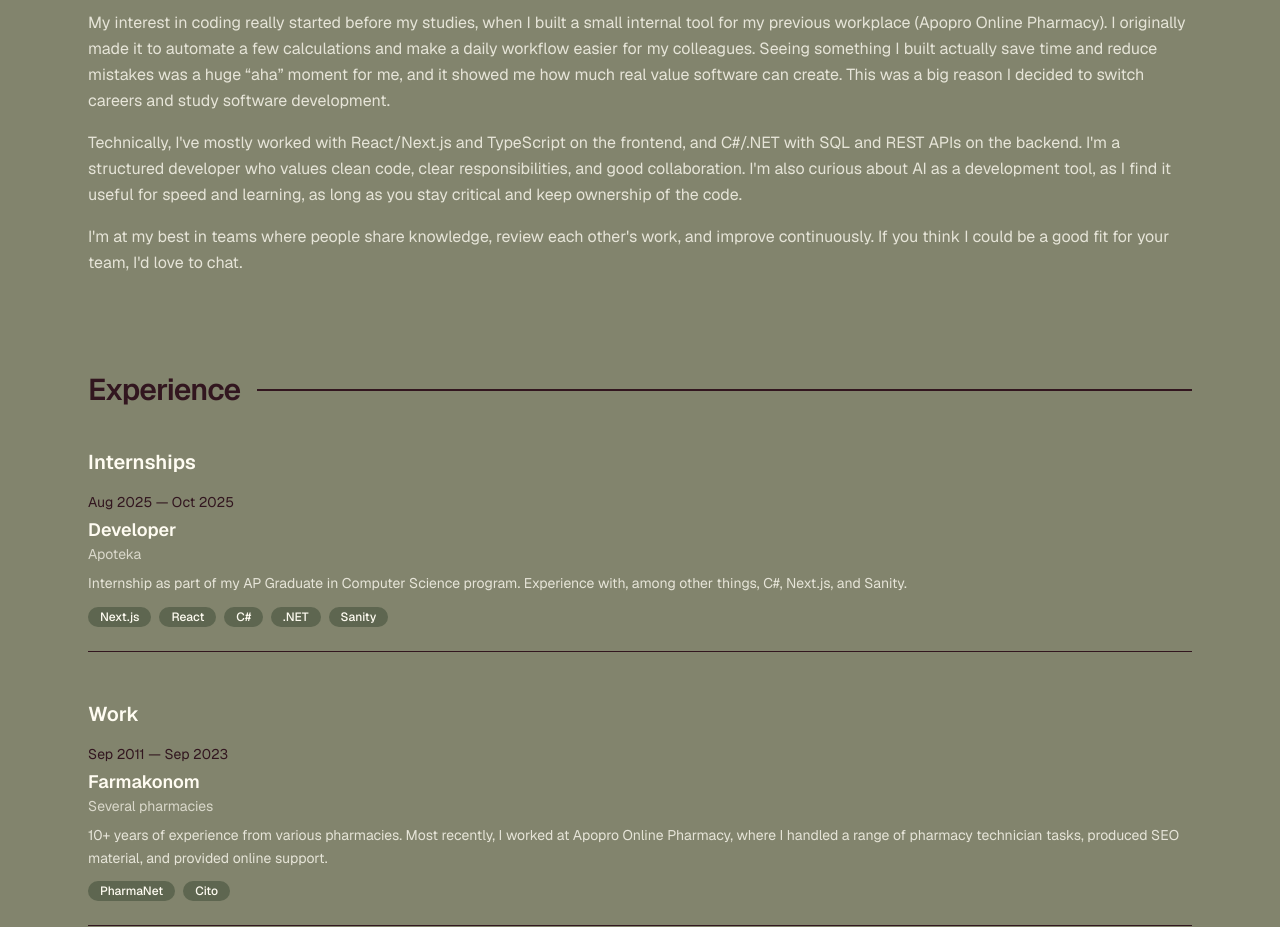
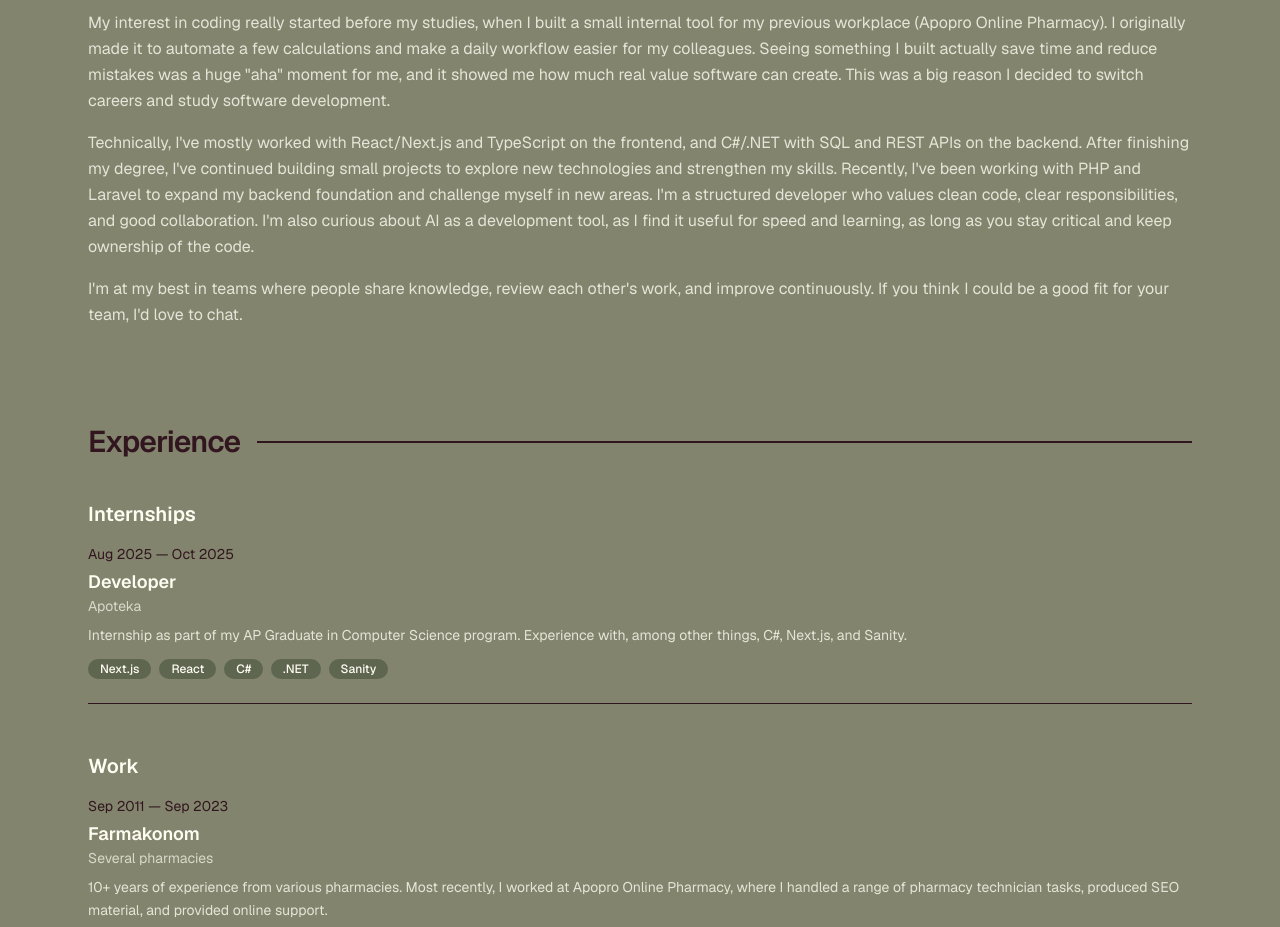
Before and after one commit to Monicatoep/portfolio, a Next.js app: page / in a window 1280 px wide. Shown: the part 1080-2007 px from the top of the page. Built offline with nearby package versions, Linux system fonts and the light colour scheme.

Commit message:
updated about

```diff
--- a/app/page.tsx
+++ b/app/page.tsx
@@ -49,10 +49,10 @@ export default function Home() {
               {"I'm Monica, a newly graduated full-stack developer currently looking for my first role. I enjoy building web apps that feel good to use and are easy to maintain over time. I like working across the whole solution, from UI and component structure to APIs, data, and integrations, because I love understanding how everything fits together."}
             </p>
             <p>
-              {"My interest in coding really started before my studies, when I built a small internal tool for my previous workplace (Apopro Online Pharmacy). I originally made it to automate a few calculations and make a daily workflow easier for my colleagues. Seeing something I built actually save time and reduce mistakes was a huge \u201Caha\u201D moment for me, and it showed me how much real value software can create. This was a big reason I decided to switch careers and study software development."}
+              {"My interest in coding really started before my studies, when I built a small internal tool for my previous workplace (Apopro Online Pharmacy). I originally made it to automate a few calculations and make a daily workflow easier for my colleagues. Seeing something I built actually save time and reduce mistakes was a huge \"aha\" moment for me, and it showed me how much real value software can create. This was a big reason I decided to switch careers and study software development."}
             </p>
             <p>
-              {"Technically, I've mostly worked with React/Next.js and TypeScript on the frontend, and C#/.NET with SQL and REST APIs on the backend. I'm a structured developer who values clean code, clear responsibilities, and good collaboration. I'm also curious about AI as a development tool, as I find it useful for speed and learning, as long as you stay critical and keep ownership of the code."}
+              {"Technically, I've mostly worked with React/Next.js and TypeScript on the frontend, and C#/.NET with SQL and REST APIs on the backend. After finishing my degree, I've continued building small projects to explore new technologies and strengthen my skills. Recently, I've been working with PHP and Laravel to expand my backend foundation and challenge myself in new areas. I'm a structured developer who values clean code, clear responsibilities, and good collaboration. I'm also curious about AI as a development tool, as I find it useful for speed and learning, as long as you stay critical and keep ownership of the code."}
             </p>
             <p>
               {"I'm at my best in teams where people share knowledge, review each other's work, and improve continuously. If you think I could be a good fit for your team, I'd love to chat."}
```
